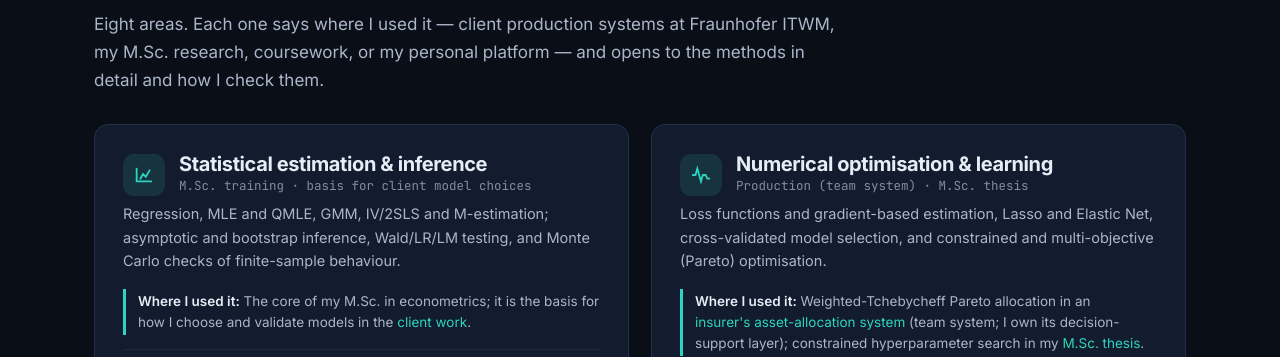
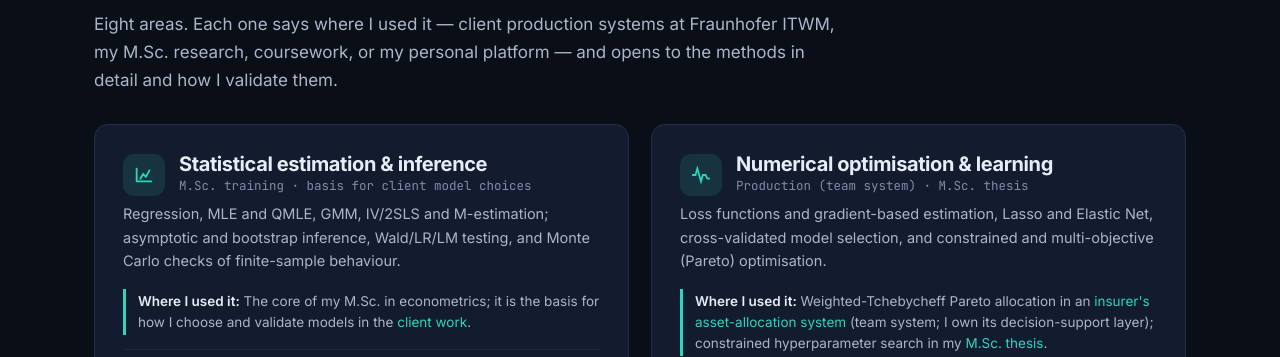
Before and after one commit to vivekbhargava23/vivekbhargava23.github.io, a plain HTML site: page expertise.html in a window 1280 px wide. Shown: the part 431-788 px from the top of the page. Drawn offline with Linux system fonts and the light colour scheme.

Commit message:
Expertise: no horizontal overflow at 320px (cards shrink, card links wrap)
Co-Authored-By: Claude Opus 5.5 <noreply@anthropic.com>
Claude-Session: https://claude.ai/code/session_016CptJGz8uKFXDmN2eQj5zu

```diff
--- a/expertise.html
+++ b/expertise.html
@@ -11,6 +11,7 @@
 <link rel="stylesheet" href="style.css" />
 <script>(function(){try{var t=localStorage.getItem("vb-theme");if(t)document.documentElement.setAttribute("data-theme",t);}catch(e){}})();</script>
 <style>
+.grid-2 > .pillar{ min-width:0; overflow-wrap:break-word; }
 .pillar details.methods{ margin-top:14px; border-top:1px solid var(--border-soft); padding-top:10px; }
 .pillar details.methods summary{ cursor:pointer; font-size:14px; font-weight:600; color:var(--accent); padding:6px 0; list-style-position:inside; }
 .pillar details.methods summary:focus-visible{ outline:2px solid var(--accent); outline-offset:3px; border-radius:4px; }
@@ -20,7 +21,7 @@
 .pillar .mg .chk strong{ color:var(--text); font-weight:600; }
 .pillar .used-in{ font-size:13.5px; line-height:1.55; color:var(--text-dim); border-left:3px solid var(--accent); padding:2px 0 2px 12px; margin:12px 0 4px; }
 .pillar .used-in strong{ color:var(--text); font-weight:600; }
-.pillar .used-in a{ white-space:nowrap; }
+.pillar .used-in a{ white-space:normal; }
 </style>
 </head>
 <body>
@@ -60,7 +61,7 @@
   <div class="wrap">
     <div class="reveal">
       <h2 class="section-title">Capability map</h2>
-      <p class="section-lead">Eight areas. Each one says where I used it — client production systems at Fraunhofer ITWM, my M.Sc. research, coursework, or my personal platform — and opens to the methods in detail and how I check them.</p>
+      <p class="section-lead">Eight areas. Each one says where I used it — client production systems at Fraunhofer ITWM, my M.Sc. research, coursework, or my personal platform — and opens to the methods in detail and how I validate them.</p>
     </div>
 
     <div class="grid-2" style="margin-top:30px;align-items:start;">
```
